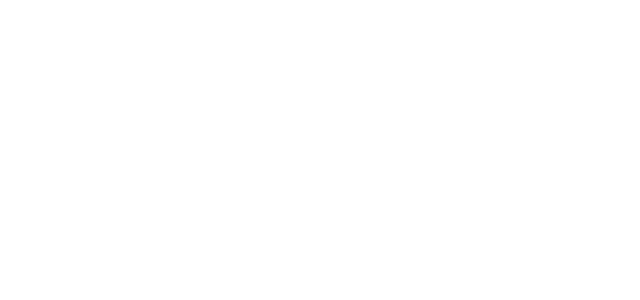
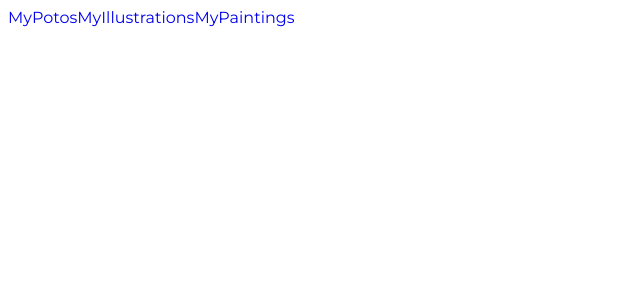
Before and after one commit to PJDEVEX/ci-af-challenges, a React (Create React App) app in the folder my-app/: page / in a window 1280 px wide. Shown: the top 300 px of the page, without its empty margins (0-640 px from the left). Built offline with nearby package versions, Linux system fonts and the light colour scheme.

Commit message:
Update Sidebar component and App.js

```diff
--- a/my-app/src/App.js
+++ b/my-app/src/App.js
@@ -1,9 +1,11 @@
 import css from './App.module.css';
+import Sidebar from './components/Sidebar';
 
 function App() {
   return (
     <div className={css.App}>
-      {/* Add your components here */}
+      {/* { FunctionalComponets } */}
+      <Sidebar />
     </div>
   );
 }
--- a/my-app/src/components/Sidebar.js
+++ b/my-app/src/components/Sidebar.js
@@ -0,0 +1,11 @@
+import React from "react";
+
+const Sidebar = () => (<div>
+    <a href = "#." target= "_blank">MyPotos</a>
+    <a href = "#." target= "_blank">MyIllustrations</a>
+    <a href = "#." target= "_blank">MyPaintings</a>
+
+</div>
+);
+
+export default Sidebar;
```
